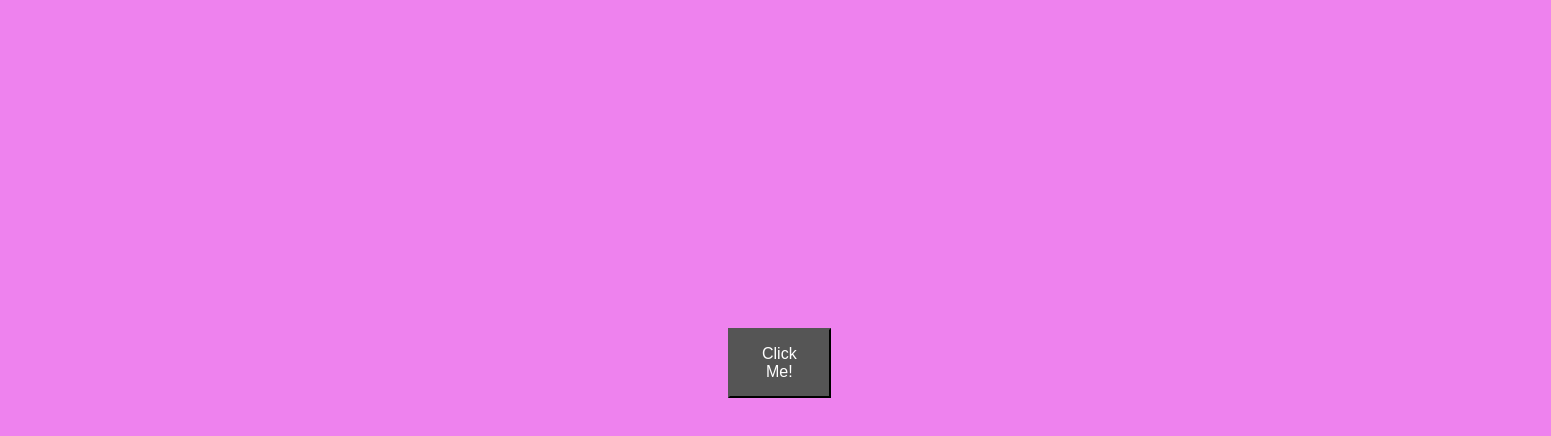
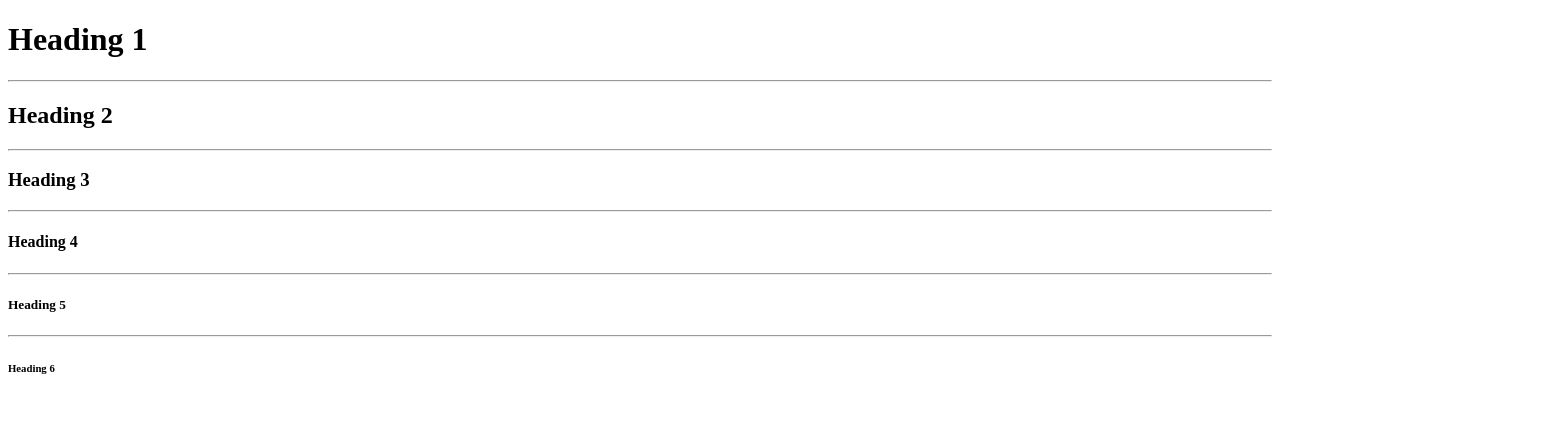
Before and after one commit to ManishAnshu7052/MERN-STACK, a plain HTML site: page HTML/Heading/index.html in a window 1280 px wide. Shown: the whole page, 1551 px wide, since content can reach past the window. Drawn offline with Linux system fonts and the light colour scheme.

Commit message:
heading 1-6

```diff
--- a/PROJECTS/JAVA_SCRIPT/Change_Background_Color/index.html
+++ b/HTML/Heading/index.html
@@ -4,11 +4,19 @@
     <meta charset="UTF-8">
     <meta http-equiv="X-UA-Compatible" content="IE=edge">
     <meta name="viewport" content="width=device-width, initial-scale=1.0">
-    <title>BackGroundColor</title>
-    <link rel="stylesheet" href="app.css".css">
+    <title>Heading</title>
 </head>
 <body>
-    <button>Click Me!</button>
-    <script src="script.js"></script>
+    <h1>Heading 1</h1>
+    <hr>
+    <h2>Heading 2</h2>
+    <hr>
+    <h3>Heading 3</h3>
+    <hr>
+    <h4>Heading 4</h4>
+    <hr>
+    <h5>Heading 5</h5>
+    <hr>
+    <h6>Heading 6</h6>
 </body>
 </html>
--- a/PROJECTS/JAVA_SCRIPT/Change_Background_Color/app.css
+++ /dev/null
@@ -1,8 +0,0 @@
-button{
-    background-color: #555555;
-    color: white;
-    padding: 15px 32px;
-    font-size: 16px;
-    cursor: pointer;
-    margin: 40vh 90vh;
-}
--- a/PROJECTS/JAVA_SCRIPT/Change_Background_Color/script.js
+++ /dev/null
@@ -1,11 +0,0 @@
-const button = document.querySelector("button");
-const body = document.querySelector("body");
-const color = ['red','blue','hotpink','black','yellow','pink'];
-
-body.style.backgroundColor = 'violet';
-
-button.addEventListener('click',changeB);
-function changeB(){
-    const colorIndex = parseInt(Math.random()*color.length);
-    body.style.backgroundColor = color[colorIndex];
-}
```
